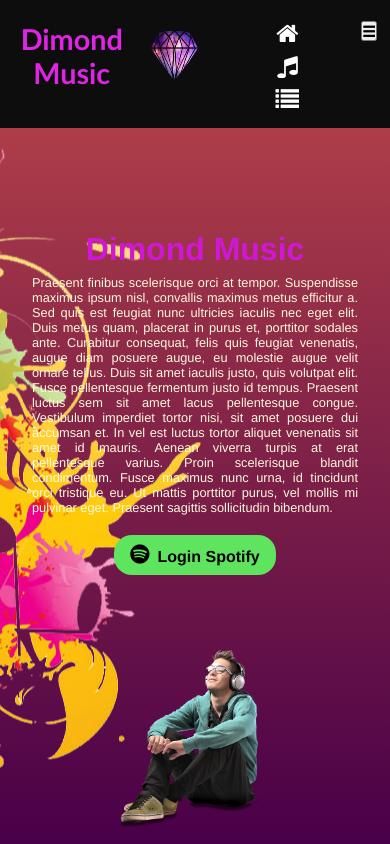
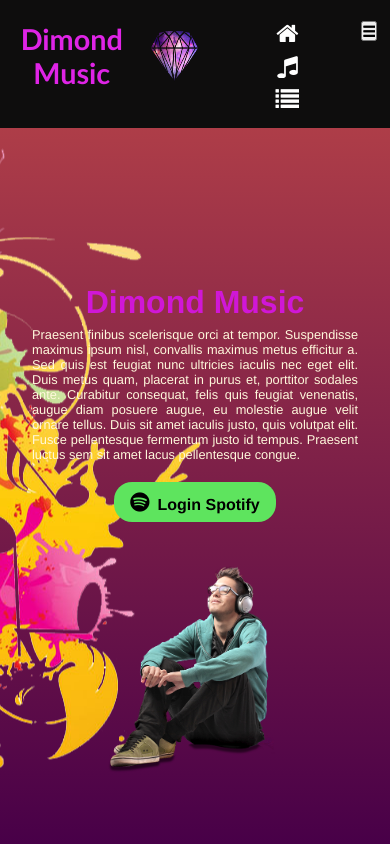
Before and after one commit to kayo12/spotify-music, a React (Create React App) app: page /#/ in a window 390 px wide. Built offline with nearby package versions, Linux system fonts and the light colour scheme; what spotify-web-api-js would draw is missing.

Commit message:
Update: ajustando responsividade para mobilie

```diff
--- a/src/components/Music.css
+++ b/src/components/Music.css
@@ -56,7 +56,7 @@
 @media (max-width: 890px) {
 
   .description-music + .img-music {
-    height: 50%;
+    height: 100%;
     margin: auto;
   }
   .img-music img {
--- a/src/components/Music.jsx
+++ b/src/components/Music.jsx
@@ -17,8 +17,7 @@
                       Curabitur consequat, felis quis feugiat venenatis, augue diam posuere augue,
                        eu molestie augue velit ornare tellus. Duis sit amet iaculis justo, quis volutpat elit.
                         Fusce pellentesque fermentum justo id tempus. Praesent luctus sem sit amet lacus pellentesque
-                        congue. Vestibulum imperdiet tortor nisi, sit amet posuere dui accumsan et. In vel est luctus tortor aliquet venenatis sit amet id mauris. Aenean viverra turpis at erat pellentesque varius. Proin scelerisque blandit condimentum. Fusce maximus nunc urna, id tincidunt orci tristique
-                    eu. Ut mattis porttitor purus, vel mollis mi pulvinar eget. Praesent sagittis sollicitudin bibendum.
+                        congue.
                     </p>
                     <Login/>
             </div>
```
